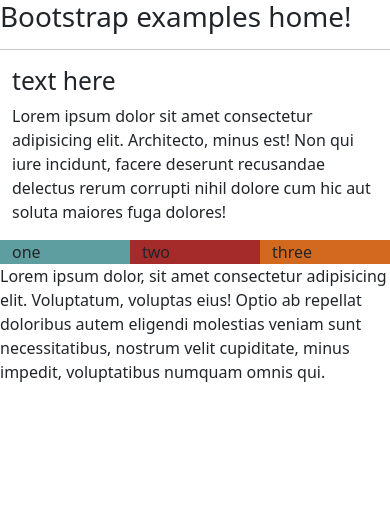
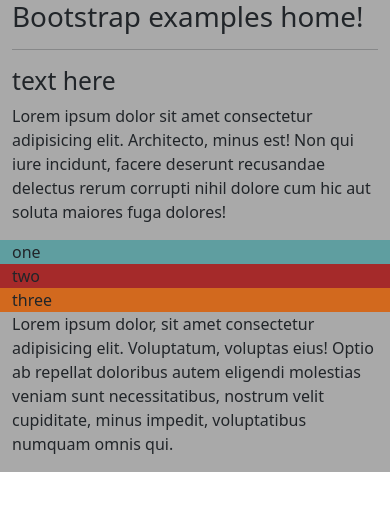
Before and after one commit to ShaquilleTaj/bootstrapexamples, a plain HTML site: page index.html in a window 390 px wide. Drawn offline with nearby package versions, Linux system fonts and the light colour scheme.

Commit message:
added screen size var

```diff
--- a/css/site.css
+++ b/css/site.css
@@ -7,3 +7,6 @@
 #pane3{
     background-color: chocolate;
 }
+.col{
+    background-color: darkgrey;
+}
--- a/index.html
+++ b/index.html
@@ -1,43 +1,64 @@
 <!doctype html>
 <html lang="en">
+
 <head>
     <meta charset="utf-8">
     <meta name="viewport" content="width=device-width, initial-scale=1">
     <title>Bootstrap-examples - home!</title>
-    <link href="https://cdn.jsdelivr.net/npm/bootstrap@5.3.2/dist/css/bootstrap.min.css" rel="stylesheet" integrity="sha384-T3c6CoIi6uLrA9TneNEoa7RxnatzjcDSCmG1MXxSR1GAsXEV/Dwwykc2MPK8M2HN" crossorigin="anonymous">
+    <link href="https://cdn.jsdelivr.net/npm/bootstrap@5.3.2/dist/css/bootstrap.min.css" rel="stylesheet"
+        integrity="sha384-T3c6CoIi6uLrA9TneNEoa7RxnatzjcDSCmG1MXxSR1GAsXEV/Dwwykc2MPK8M2HN" crossorigin="anonymous">
     <link rel="stylesheet" href="css/site.css">
 </head>
+
 <body>
     <header></header>
-    <main>
+    <main class="container">
+
+        <div class="row">
+            <div class="col">
                 <h1>Bootstrap examples home!</h1>
+                <hr>
+            </div>
 
-        <hr>
 
-        <div class="container">
+        </div>
+
+
+
+
         <div class="row">
             <div class="col">
                 <div id="hero">
                     <h2>text here</h2>
-                        <p>Lorem ipsum dolor sit amet consectetur adipisicing elit. Architecto, minus est! Non qui iure incidunt, facere deserunt recusandae delectus rerum corrupti nihil dolore cum hic aut soluta maiores fuga dolores!</p>
+                    <p>Lorem ipsum dolor sit amet consectetur adipisicing elit. Architecto, minus est! Non qui iure
+                        incidunt, facere deserunt recusandae delectus rerum corrupti nihil dolore cum hic aut soluta
+                        maiores fuga dolores!</p>
                 </div>
             </div>
         </div>
         <div class="row">
-                <div class="col" id="pane1">
+            <div class="col-sm-12 col-md-6 col-lg-4" id="pane1">
                 one
             </div>
-                <div class="col" id="pane2">
+            <div class="col-sm-12 col-md-6 col-lg-4" id="pane2">
                 two
             </div>
-                <div class="col" id="pane3">
+            <div class="col-sm-12 col-md-12 col-lg-4" id="pane3">
                 three
             </div>
 
         </div>
 
+
+        <div class="row">
+            <div class="col">
+                <p>Lorem ipsum dolor, sit amet consectetur adipisicing elit. Voluptatum, voluptas eius! Optio ab
+                    repellat doloribus autem eligendi molestias veniam sunt necessitatibus, nostrum velit cupiditate,
+                    minus impedit, voluptatibus numquam omnis qui.</p>
             </div>
-    <p>Lorem ipsum dolor, sit amet consectetur adipisicing elit. Voluptatum, voluptas eius! Optio ab repellat doloribus autem eligendi molestias veniam sunt necessitatibus, nostrum velit cupiditate, minus impedit, voluptatibus numquam omnis qui.</p>
+
+        </div>
+
 
 
     </main>
@@ -49,6 +70,9 @@
 
 
 
-    <script src="https://cdn.jsdelivr.net/npm/bootstrap@5.3.2/dist/js/bootstrap.bundle.min.js" integrity="sha384-C6RzsynM9kWDrMNeT87bh95OGNyZPhcTNXj1NW7RuBCsyN/o0jlpcV8Qyq46cDfL" crossorigin="anonymous"></script>
+    <script src="https://cdn.jsdelivr.net/npm/bootstrap@5.3.2/dist/js/bootstrap.bundle.min.js"
+        integrity="sha384-C6RzsynM9kWDrMNeT87bh95OGNyZPhcTNXj1NW7RuBCsyN/o0jlpcV8Qyq46cDfL"
+        crossorigin="anonymous"></script>
 </body>
+
 </html>
```
Lines whose indentation alone changed are shown as unchanged.
